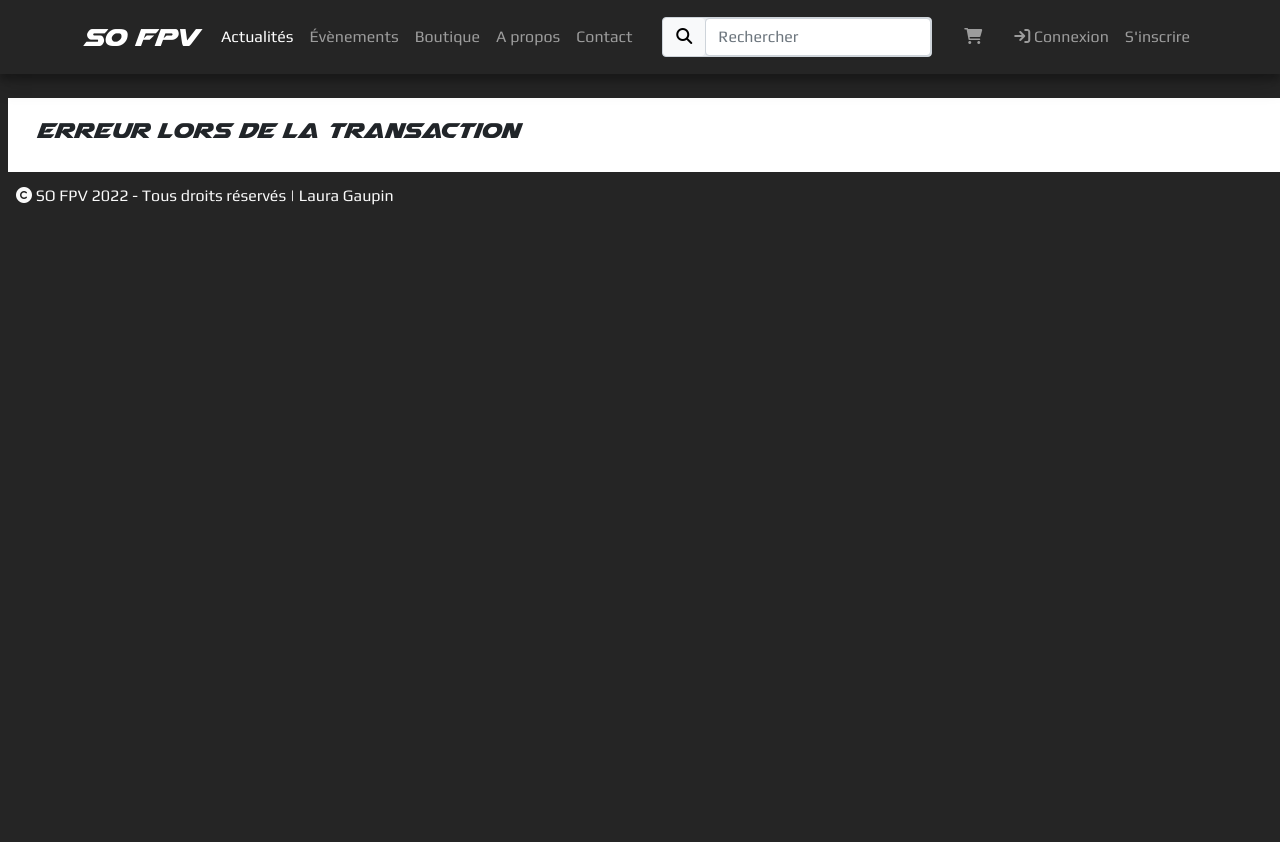
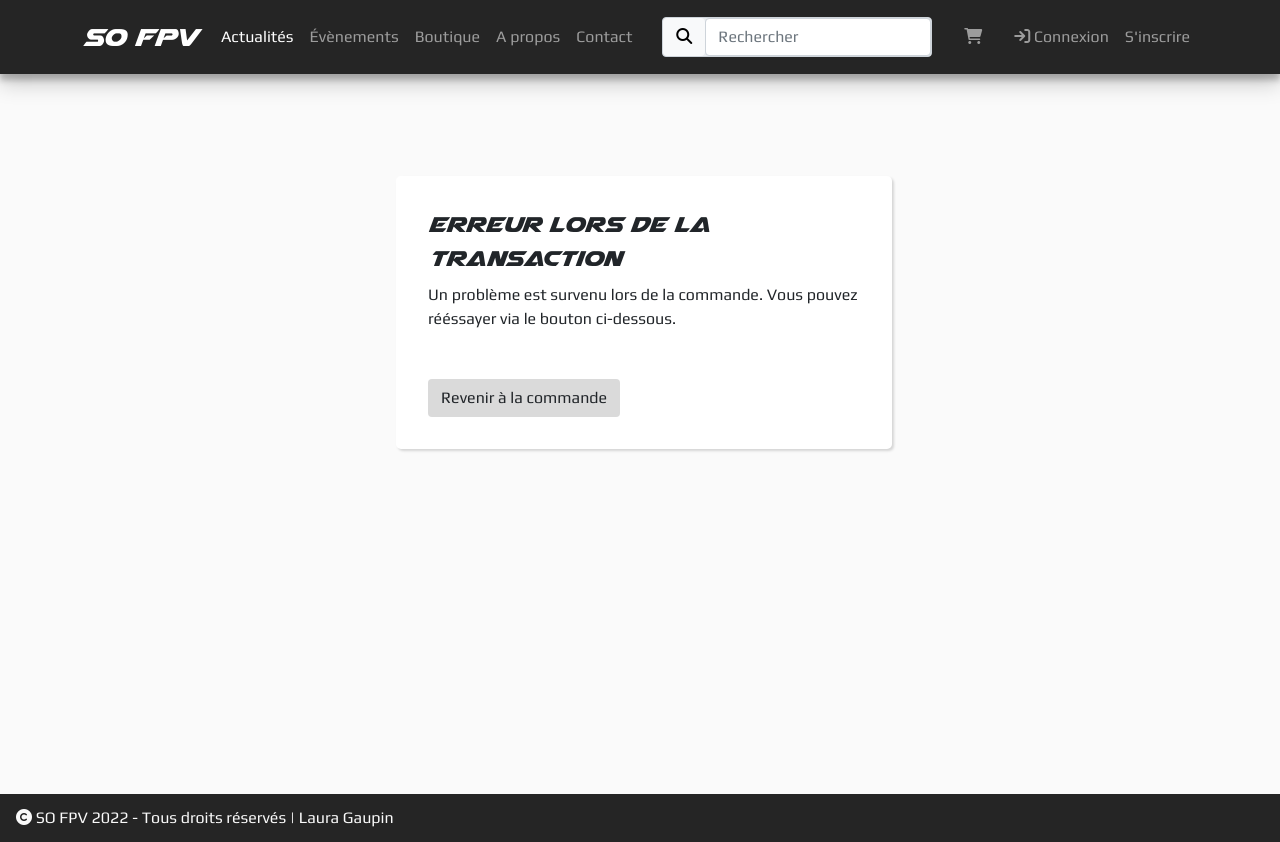
Before and after one commit to alexisr91/SOFPV, a Symfony app: template templates/order/error.html.twig in a window 1280 px wide. Before the commit the page ends 205 px from the top, so only its background shows below. Run offline with Twig, Linux system fonts and the light colour scheme; the template is opened without the code that fills it, so the values that code supplies are empty; some libraries are stand-ins or nearby versions.

Commit message:
ajout des toasts avec addFlash(), restriction avec les stocks en cas d'achats simultanés entre plusieurs users

```diff
--- a/public/css/style.css
+++ b/public/css/style.css
@@ -195,6 +195,12 @@ input {
   position: absolute;
   top: 2%;
   right: 1em; }
+
+.toast {
+  z-index: 10;
+  position: fixed;
+  right: 0;
+  background-color: #fafafa; }
 
 /* NAV MENU */
 section#navbarMenu {
@@ -966,6 +972,21 @@ section#successPayment .container-fluid {
       bottom: 2em;
       right: 2em; }
 
+section#errorPayment .container-fluid {
+  background-color: #fafafa;
+  margin: 0 auto;
+  min-height: 90vh; }
+section#errorPayment .recap {
+  width: 40%;
+  position: relative;
+  margin: 5% auto;
+  padding: 2em;
+  border-radius: 5px;
+  background-color: #fff;
+  box-shadow: rgba(0, 0, 0, 0.15) 1.95px 1.95px 2.6px; }
+  section#errorPayment .recap p {
+    margin-bottom: 3em; }
+
 /*Ajouter une video */
 section#addVideo {
   height: 93vh; }
@@ -1097,6 +1118,7 @@ section#addArticle .wrapper, section#editArticle .wrapper {
   background-blend-mode: multiply; }
   section#addArticle .wrapper .row, section#editArticle .wrapper .row {
     width: 90%;
+    height: 80%;
     margin: 0 2em;
     padding: 3em;
     border-radius: 3px;
--- a/public/scss/_global.scss
+++ b/public/scss/_global.scss
@@ -243,3 +243,10 @@ input {
     top:2%;
     right:1em;
     }
+
+.toast {
+    z-index: 10;
+    position: fixed;
+    right: 0;
+    background-color: $white;
+}
--- a/public/scss/_shop.scss
+++ b/public/scss/_shop.scss
@@ -177,3 +177,24 @@ section#successPayment {
     }
 
 }
+section#errorPayment {
+    .container-fluid {
+        background-color: $white;
+        margin: 0 auto;
+        min-height:90vh;
+    }
+
+
+    .recap{
+        width: 40%;
+        position: relative;
+        margin: 5% auto;
+         padding: 2em;
+        border-radius: 5px;
+        background-color: #fff;
+        box-shadow:rgba(0, 0, 0, 0.15) 1.95px 1.95px 2.6px;
+
+        p{margin-bottom: 3em;}
+    }
+
+}
--- a/public/scss/style.scss
+++ b/public/scss/style.scss
@@ -296,6 +296,7 @@ section#addArticle, section#editArticle {
 
         .row{
             width:90%;
+            height:80%;
             margin: 0 2em;
             padding: 3em;
             border-radius: 3px;
--- a/src/Controller/CartController.php
+++ b/src/Controller/CartController.php
@@ -132,8 +132,8 @@ class CartController extends AbstractController
             } else if ($tempStock[$id] == 0 || $stock == 0) {
 
                 //si le stock atteint 0 , on ne permet pas de rajouter de produit
-                $this->addFlash('error','Vous avez atteint la limite de stock pour ce produit.');
-                return $this->redirectToRoute('cart');
+                $this->addFlash('warning','Vous avez atteint la limite de stock pour ce produit.');
+                // return $this->redirectToRoute('cart');
             }
 
         //si le panier est vide on met la quantité à 1 (impossible par l'interface => route accessible sur le récap du panier avec les produits déja présents uniquement. Accès par l'url => ajout de condition)
--- a/src/Controller/StripeController.php
+++ b/src/Controller/StripeController.php
@@ -86,7 +86,7 @@ class StripeController extends AbstractController {
         ]],
         'mode' => 'payment',
         'success_url' => $this->generateUrl('payment_success',['reference'=>$orderReference], UrlGenerator::ABSOLUTE_URL).'?session_id={CHECKOUT_SESSION_ID}',
-        'cancel_url' => $this->generateUrl('payment_error',[], UrlGenerator::ABSOLUTE_URL),
+        'cancel_url' => $this->generateUrl('payment_error',['reference'=>$orderReference], UrlGenerator::ABSOLUTE_URL),
         ]);
         // dd($checkout_session->id);
 
@@ -112,6 +112,7 @@ class StripeController extends AbstractController {
             if($session->payment_intent->status == 'succeeded' && $session->payment_status == 'paid'){
                 //si la commande est validée, on supprime les données de session des paniers
                 $sessionCart->set('cart', []);
+                $sessionCart->set('tempStock', []);
 
                 //on récupère la commande
                 $order = $orderRepo->findOneBy(['reference'=>$reference]);
@@ -166,7 +167,7 @@ class StripeController extends AbstractController {
         ]);
     }
 
-    #[Route('/order/stripe/error', name:'payment_error')]
+    #[Route('/order/stripe/error/{reference}', name:'payment_error')]
     #[IsGranted("ROLE_USER")]
     public function stripeError($reference){
 
--- a/templates/account/droneEdit.html.twig
+++ b/templates/account/droneEdit.html.twig
@@ -8,7 +8,6 @@
 
     <section id="droneEdit">
         {{include('partials/_navbarMenu.html.twig')}}
-
         <div class="container-fluid">
             <div class="sidebar">
                 {{include('partials/_sidebarMenuProfile.html.twig')}}
--- a/templates/account/order/index.html.twig
+++ b/templates/account/order/index.html.twig
@@ -19,7 +19,7 @@
               <span class="alert alert-success">Vous n'avez pas encore de commande.</span>
             {% else %}
             {% for order in orders %}
-                <div class="order col-md-3 mx-3">
+                <div class="order col-md-3 m-3">
                   <div class="d-flex justify-content-between">
                     <div>
                       <div class="orderRef">
--- a/templates/order/error.html.twig
+++ b/templates/order/error.html.twig
@@ -7,9 +7,15 @@
     <section id="errorPayment">
         {{include('partials/_navbarMenu.html.twig')}}
         <div class="container-fluid pt-4">
-            <div class="p-3 ms-2 wrapper row bg-white">
-                <h3>Erreur lors de la transaction</h3>
-                <a href="{{path('')}}"></a>
+            <div class="p-3 ms-2 wrapper">
+                <div class="recap ">
+                    <h3>Erreur lors de la transaction</h3>
+                    <p>Un problème est survenu lors de la commande. Vous pouvez rééssayer via le bouton ci-dessous.</p>
+                    <div class="mt-4">
+                        <a href="{{path('order_prepare', {'reference': reference})}}" class="btn param">Revenir à la commande</a>
+                    </div>
+
+                </div>
 
             </div>
 
--- a/templates/partials/_flashes.html.twig
+++ b/templates/partials/_flashes.html.twig
@@ -1,3 +1,29 @@
-{% for message in app.flashes %}
-  <p class="alert alert-{{name}}">{{ message }}</p>
+<div class="toast-container">
+{% for name, messages in app.flashes %}
+  {% for message in messages %}
+    <div class="toast show" role="alert" aria-live="assertive" aria-atomic="true" >
+      <div class="toast-header text-white bg-{{name}}">
+        {{ name == 'success' ? "<i class='fa-regular fa-circle-check'></i>" : "<i class='fa-regular fa-circle-exclamation fa-2x'></i>" }}
+        <strong class="me-auto ms-2">SO FPV</strong>
+        <small class="text-muted">just now</small>
+        <button type="button" class="btn-close" data-bs-dismiss="toast" aria-label="Close"></button>
+      </div>
+      <div class="toast-body">
+        {{ message }}
+      </div>
+    </div>
+    {% endfor %}
 {% endfor %}
+</div>
+
+<script>
+    let toast = document.querySelector('.toast');
+    if(toast){
+        setTimeout(function(){
+          toast.classList.add('hide');
+          toast.classList.remove('show')
+      }, 5000);
+    }
+
+
+</script>
--- a/templates/partials/_navbarMenu.html.twig
+++ b/templates/partials/_navbarMenu.html.twig
@@ -66,5 +66,7 @@
             </div>
         </div>
 </nav>
-
 </section>
+<div>
+    {{include('/partials/_flashes.html.twig')}}
+</div>
--- a/templates/shop/cart/index.html.twig
+++ b/templates/shop/cart/index.html.twig
@@ -29,7 +29,7 @@
                             <td class="text-center">
                                 <a href="{{path('cart_remove', {'id': data.product.id })}}" class="btn btn param"><i class="fa-solid fa-minus"></i></a>
                                    {{ data.quantity }}
-                                <a href="{{path('cart_add', {'id': data.product.id} )}}" class="btn btn param"><i class="fa-solid fa-plus"></i></a>
+                                <a href="{{path('cart_add', {'id': data.product.id} )}}" class="btn param" {% if data.product.stock == 1 %}disabled{% endif %}><i class="fa-solid fa-plus"></i></a>
                             </td>
                             {% set totalTTCForeachTypeOfProduct =  data.quantity * data.product.priceTTC %}
                             <td>{{ totalTTCForeachTypeOfProduct|number_format(2)}} &euro;</td>
```
Also changed, not shown: src/Controller/OrderController.php (+12 -0 lines), 1 other file.
